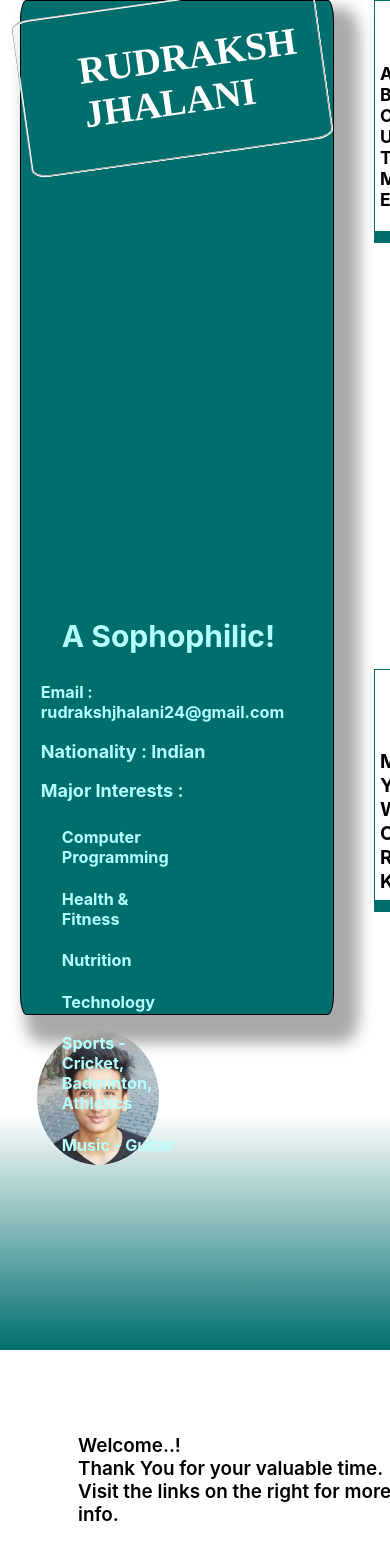
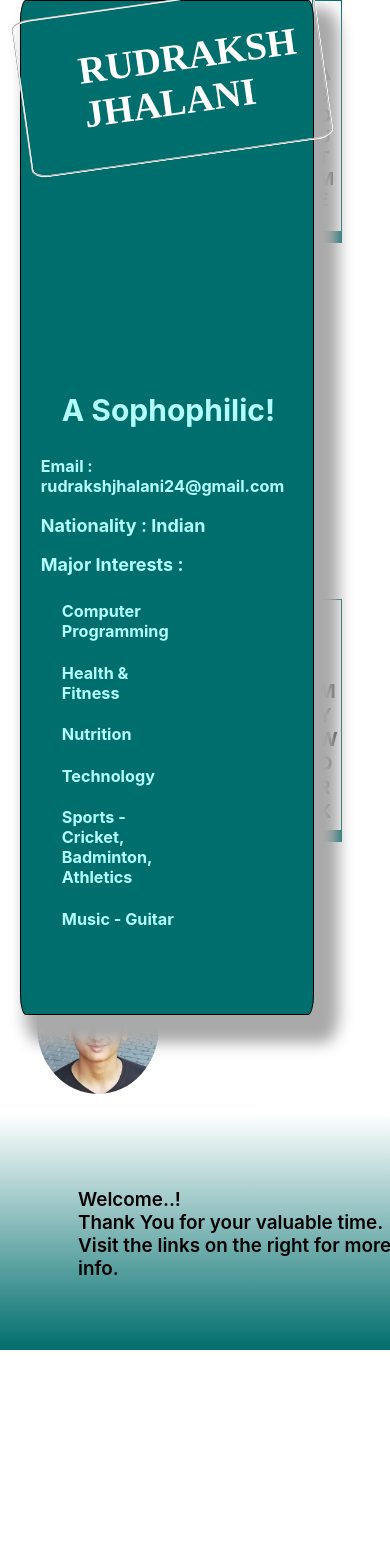
Before and after one commit to Rudra0711/Portfolio, a React (Create React App) app: page / in a window 390 px wide. Shown: the top 1549 px of the page. After the commit the page ends 1350 px from the top, so only its background shows below. Built offline with nearby package versions, Linux system fonts and the light colour scheme.

Commit message:
Mobile size

```diff
--- a/src/contents/homepage/homepage.css
+++ b/src/contents/homepage/homepage.css
@@ -150,13 +150,13 @@
   }
   #panel{
     height:120vh;
-    width:80%;
+    width:75%;
   }
   #details{
     margin-left: 10%;
     font-size: 75%;
     width:45%;
-    margin-top: -160%;
+    margin-top: -200%;
   }
   #descHeading{
     width:145%;
@@ -177,11 +177,11 @@
     width: 26%;
     height:10%;
     margin-left: 8%;
-    margin-top: 220%;
+    margin-top: 205%;
     /* margin-bottom: 15%; */
   }
   #knowmore{
-    margin-top: 50%;
+    margin-top: 5%;
     margin-left: 14%;
     width: 85%;
     font-size: 118%;
@@ -189,7 +189,7 @@
   }
   #first{
     position: fixed;
-    margin-left: 96%;
+    margin-left: 80%;
     width: 6%;
     font-size: 110%;
     height: 18%;
@@ -198,7 +198,7 @@
   }
   #second{
     position: fixed;
-    margin-left: 96%;
+    margin-left: 80%;
     width: 6%;
     font-size: 80%;
     margin-top: -140%;
```
